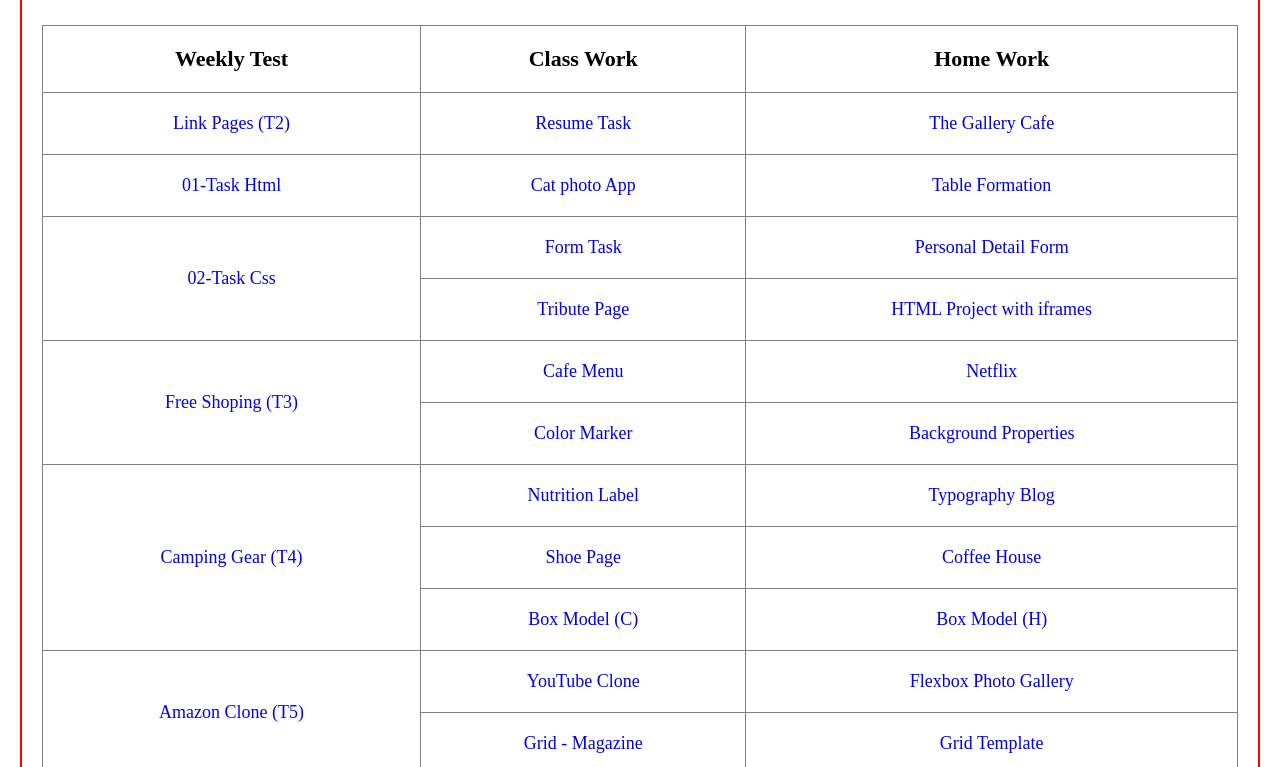
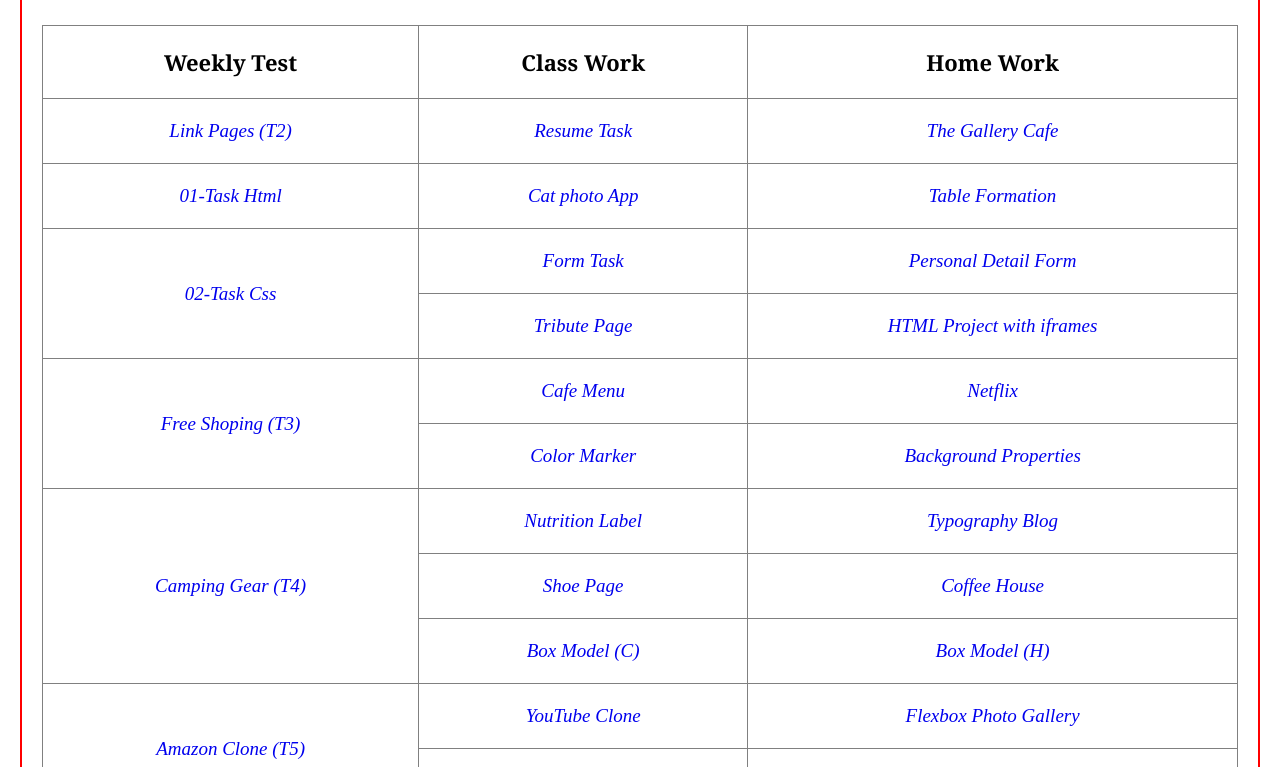
Before and after one commit to azit-rana0/Assignment, a plain HTML site: page index.html in a window 1280 px wide. Shown: the part 110-877 px from the top of the page. Drawn offline with Linux system fonts and the light colour scheme.

Commit message:
Add initial HTML and CSS files for portfolio project, including profile image

```diff
--- a/style.css
+++ b/style.css
@@ -16,6 +16,7 @@ nav {
   margin: 20px;
   padding: 10px;
   font-size: 25px;
+  font-family: Arial, Helvetica, sans-serif;
 }
 
 table {
@@ -26,14 +27,16 @@ table {
 
 th {
   font-size: 22px;
+  font-family: Cambria, Cochin, Georgia, Times, "Times New Roman", serif;
+}
+
+th,
+td {
+    padding: 21px;
 }
 
 td {
-    font-size: 18px;
-}
-
-th, td {
-    padding: 20px;
+  font-size: 19px;
 }
 
 div {
@@ -42,6 +45,8 @@ div {
 }
 a {
   text-decoration: none;
+  font-style: italic;
+  font-weight: 500;
 }
 
 a:hover {
```
Also changed, not shown: 01-task/index.html (renamed from Azit Rana/index.html), 01-task/style.css (renamed from Azit Rana/style.css), Azit Rana/profile.jpg (deleted), 1 other file. Lines whose indentation alone changed are shown as unchanged.
